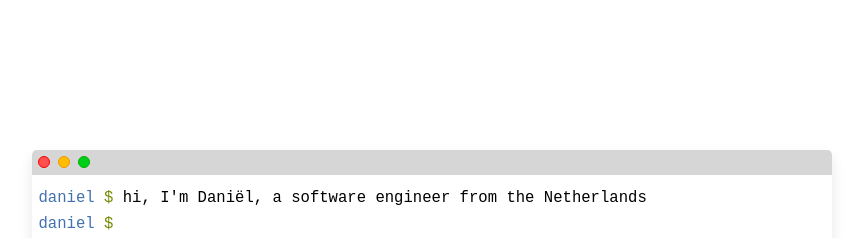
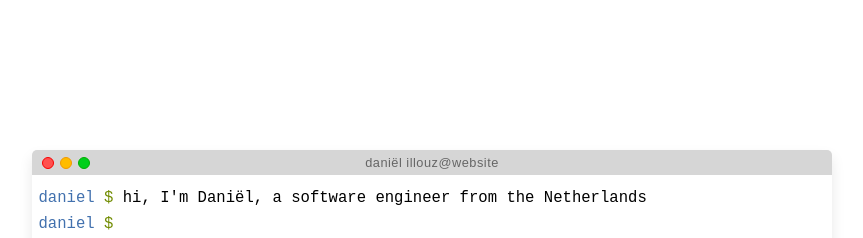
Before and after one commit to danillouz/danillouz.dev, a website built with Parcel: page src/index.html in a window 1280 px wide. Shown: the top 238 px of the page, without its empty margins (208-1071 px from the left). Built offline with nearby package versions, Linux system fonts and the light colour scheme.

Commit message:
Add terminal title bar and text

```diff
--- a/src/index.css
+++ b/src/index.css
@@ -41,10 +41,21 @@ a {
   border-radius: 5px;
 }
 
-.menu {
+.header {
+  display: grid;
+  align-items: center;
+  position: relative;
   height: 25px;
   background-color: #d6d6d6;
   border-radius: 5px 5px 0 0;
+}
+
+.menu {
+  display: grid;
+  grid-template-columns: repeat(3, auto);
+  grid-gap: 6px;
+  position: absolute;
+  left: 10px;
 }
 
 .button {
@@ -52,26 +63,31 @@ a {
   height: 10px;
   width: 10px;
   border-radius: 50%;
-  position: relative;
-  top: 6px;
 }
 
 .close {
-  left: 6px;
   background-color: #ff504f;
   border: 1px solid #f80000;
 }
 
 .minimize {
-  left: 6px;
   background-color: #ffbc00;
   border: 1px solid #f19900;
 }
 
 .zoom {
-  left: 6px;
   background-color: #00cf1a;
   border: 1px solid #00ae00;
+}
+
+.title {
+  text-align: center;
+  font-family: sans-serif;
+  font-size: 0.8em;
+  letter-spacing: 0.5px;
+  line-height: 2;
+  font-weight: 100;
+  color: #666;
 }
 
 .screen {
@@ -132,7 +148,7 @@ a {
     min-height: 100%;
   }
 
-  .menu {
+  .header {
     border-radius: 0;
   }
 
--- a/src/index.html
+++ b/src/index.html
@@ -14,10 +14,14 @@
   <body>
     <div id="root">
       <div id="terminal">
-        <div class="menu">
-          <div class="button close"></div>
-          <div class="button minimize"></div>
-          <div class="button zoom"></div>
+        <div class="header">
+          <div class="menu">
+            <div class="button close"></div>
+            <div class="button minimize"></div>
+            <div class="button zoom"></div>
+          </div>
+
+          <div class="title">daniël illouz@website</div>
         </div>
 
         <div class="screen">
```
